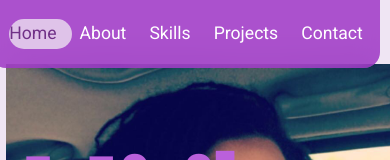
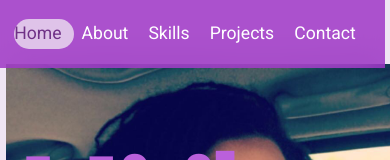
Before and after one commit to shirleyama/react-portfolio, a React (Create React App) app: page / in a window 390 px wide. Shown: the top 160 px of the page. Built offline with nearby package versions, Linux system fonts and the light colour scheme; the HTML template or start-up script is replaced by a standard one.

Commit message:
corrected mobile nav

```diff
--- a/src/components/header/header.css
+++ b/src/components/header/header.css
@@ -68,13 +68,13 @@ nav a.active {
 
   nav {
     top: 0;
-    right: -185px;
+    right: -190px;
     max-width: 100%;
-    border-radius: 0rem 0 1rem 1rem;
+    border-radius: 0;
     flex-direction: row;
   }
   nav a {
-    padding: 0 15px 0 0;
+    padding: 0 12px 0 0;
     justify-content: space-around;
   }
 }
```
